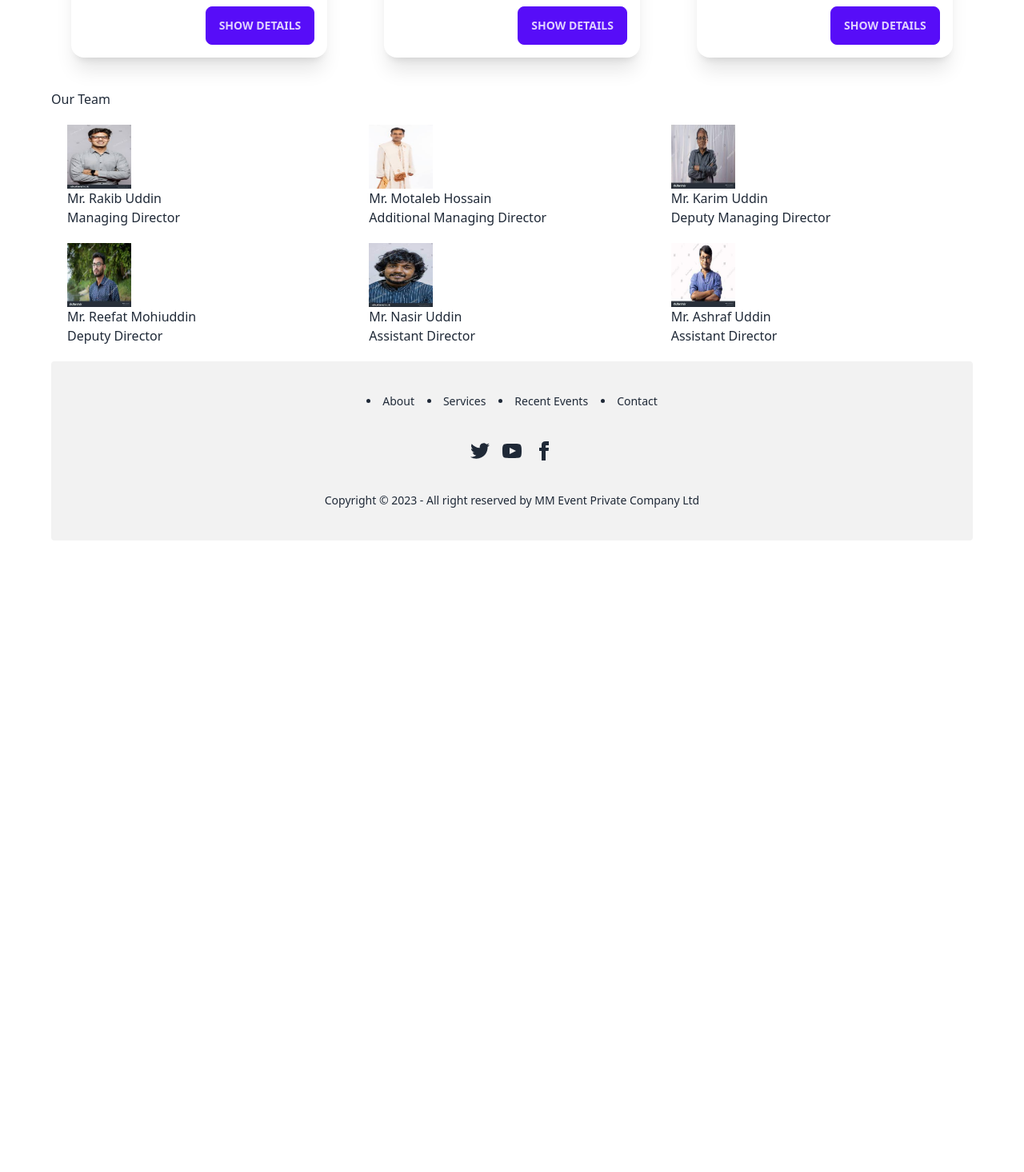
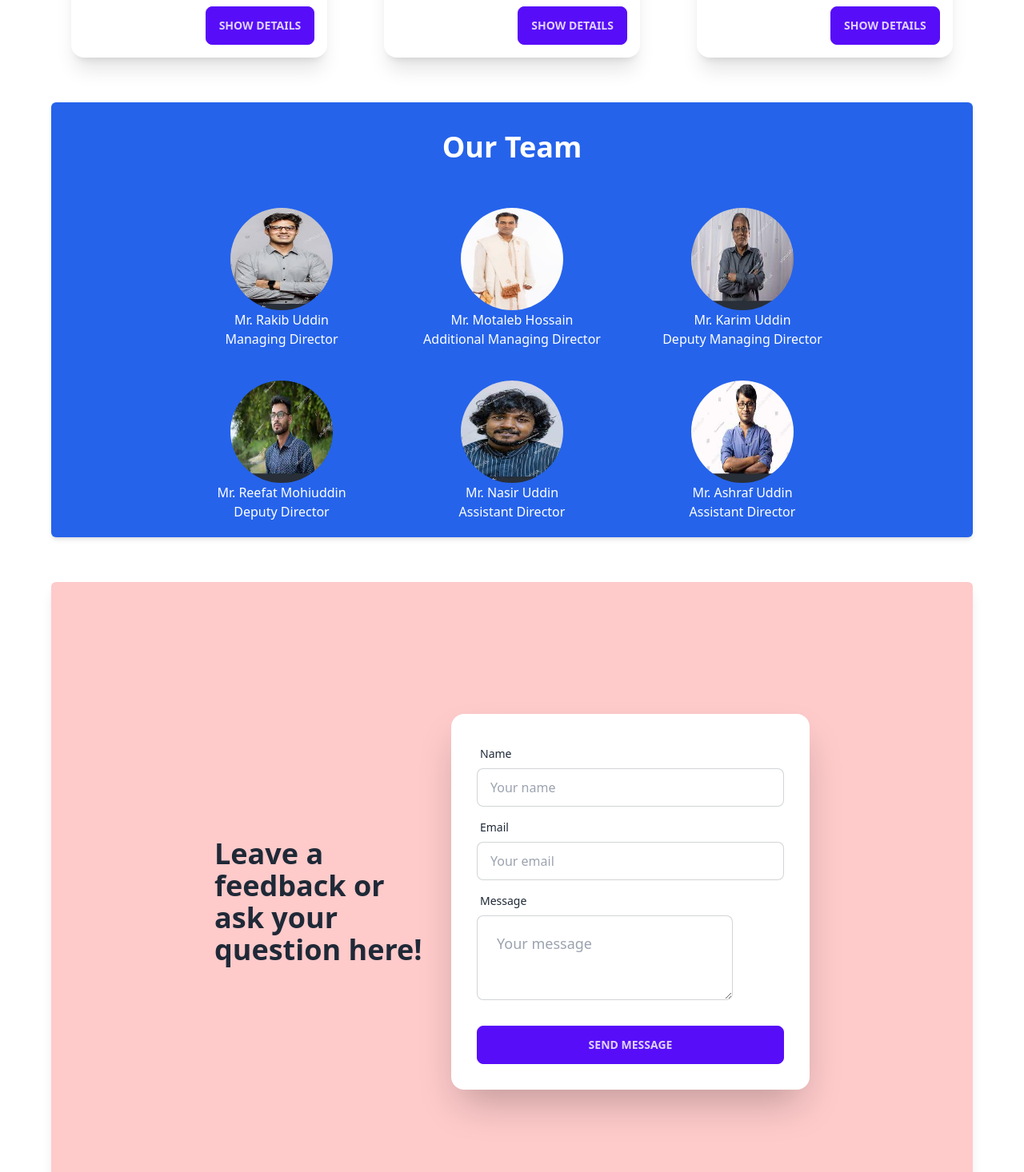
Before and after one commit to Mithun4450/m9a9-corporate-events-management, a React (Vite) app: page / in a window 1280 px wide. Shown: the part 2064-3530 px from the top of the page at 80% size. Before the commit the page ends 2740 px from the top, so only its background shows below. Built offline with nearby package versions, Linux system fonts and the light colour scheme; no server answers.

Commit message:
Team and Feedback parts have been completed

```diff
--- /dev/null
+++ b/src/components/Feedback/Feedback.jsx
@@ -0,0 +1,44 @@
+
+
+const Feedback = () => {
+    return (
+        <div className="hero min-h-screen bg-red-200 my-14 rounded-md shadow-lg">
+            <div className="hero-content flex-col lg:flex-row">
+                <div className="text-center lg:text-left w-1/4">
+                    <h1 className="text-4xl font-bold">Leave a feedback or ask your question here!</h1>
+                </div>
+
+                <div className="card flex-shrink-0 w-full max-w-md shadow-2xl bg-base-100">
+                    <form className="card-body">
+                        <div className="form-control">
+                            <label className="label">
+                                <span className="label-text">Name</span>
+                            </label>
+                            <input type="text" placeholder="Your name" className="input input-bordered" required />
+                        </div>
+
+                        <div className="form-control">
+                            <label className="label">
+                                <span className="label-text">Email</span>
+                            </label>
+                            <input type="email" placeholder="Your email" className="input input-bordered" required />
+                        </div>
+
+                        <div className="form-control">
+                            <label className="label">
+                                <span className="label-text">Message</span>
+                            </label>
+                            <textarea placeholder="Your message" className="textarea textarea-bordered textarea-lg w-full max-w-xs" ></textarea>
+
+                        </div>
+                        <div className="form-control mt-6">
+                        <button className="btn btn-primary">Send Message</button>
+                        </div>
+                    </form>
+                </div>
+            </div>
+        </div>
+    );
+};
+
+export default Feedback;
--- a/src/components/Home/Home.jsx
+++ b/src/components/Home/Home.jsx
@@ -1,5 +1,6 @@
 
 import Banner from "../Banner/Banner";
+import Feedback from "../Feedback/Feedback";
 import Services from "../Services/Services";
 import Team from "../Team/Team";
 
@@ -12,6 +13,7 @@ const Home = () => {
             <Banner></Banner>
             <Services></Services>
             <Team></Team>
+            <Feedback></Feedback>
 
         </div>
     );
--- a/src/components/Team/Team.jsx
+++ b/src/components/Team/Team.jsx
@@ -2,14 +2,14 @@
 
 const Team = () => {
     return (
-        <div>
-            <h1>Our Team</h1>
+        <div className="bg-blue-600 text-white rounded-md shadow-md text-center my-14">
+            <h1 className="text-4xl font-bold p-9">Our Team</h1>
 
-            <div className="grid grid-cols-1 md:grid-cols-2 lg:grid-cols-3 p-5 gap-5 mx-auto">
-                <div>
+            <div className="grid grid-cols-1 md:grid-cols-2 lg:grid-cols-3 p-5 gap-10 w-3/4 mx-auto">
+                <div >
                     <div >
 
-                        <img className="w-20 h-20" src="/public/persons/person5.png" />
+                        <img className="w-32 h-32 mx-auto rounded-full" src="/public/persons/person5.png" />
 
                     </div>
                     <div>
@@ -20,7 +20,7 @@ const Team = () => {
                 <div>
                     <div >
 
-                        <img className="w-20 h-20" src="/public/persons/person6.png" />
+                        <img className="w-32 h-32 mx-auto rounded-full" src="/public/persons/person6.png" />
 
                     </div>
                     <div>
@@ -31,7 +31,7 @@ const Team = () => {
                 <div>
                     <div >
 
-                        <img className="w-20 h-20" src="/public/persons/person1.png" />
+                        <img className="w-32 h-32 mx-auto rounded-full" src="/public/persons/person1.png" />
 
                     </div>
                     <div>
@@ -42,7 +42,7 @@ const Team = () => {
                 <div>
                     <div >
 
-                        <img className="w-20 h-20" src="/public/persons/person2.png" />
+                        <img className="w-32 h-32 mx-auto rounded-full" src="/public/persons/person2.png" />
 
                     </div>
                     <div>
@@ -53,7 +53,7 @@ const Team = () => {
                 <div>
                     <div >
 
-                        <img className="w-20 h-20" src="/public/persons/person4.png" />
+                        <img className="w-32 h-32 mx-auto rounded-full" src="/public/persons/person4.png" />
 
                     </div>
                     <div>
@@ -64,7 +64,7 @@ const Team = () => {
                 <div>
                     <div >
 
-                        <img className="w-20 h-20" src="/public/persons/person.png" />
+                        <img className="w-32 h-32 mx-auto rounded-full" src="/public/persons/person.png" />
 
                     </div>
                     <div>
```
